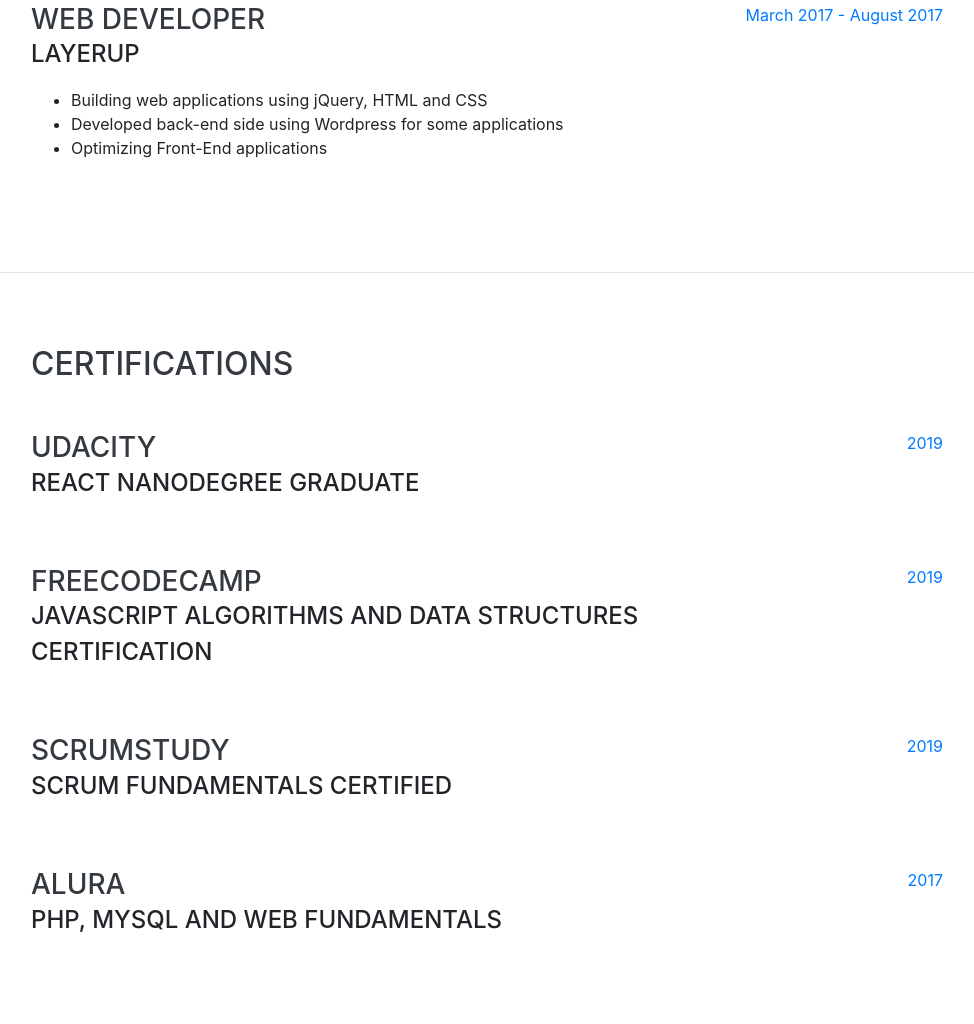
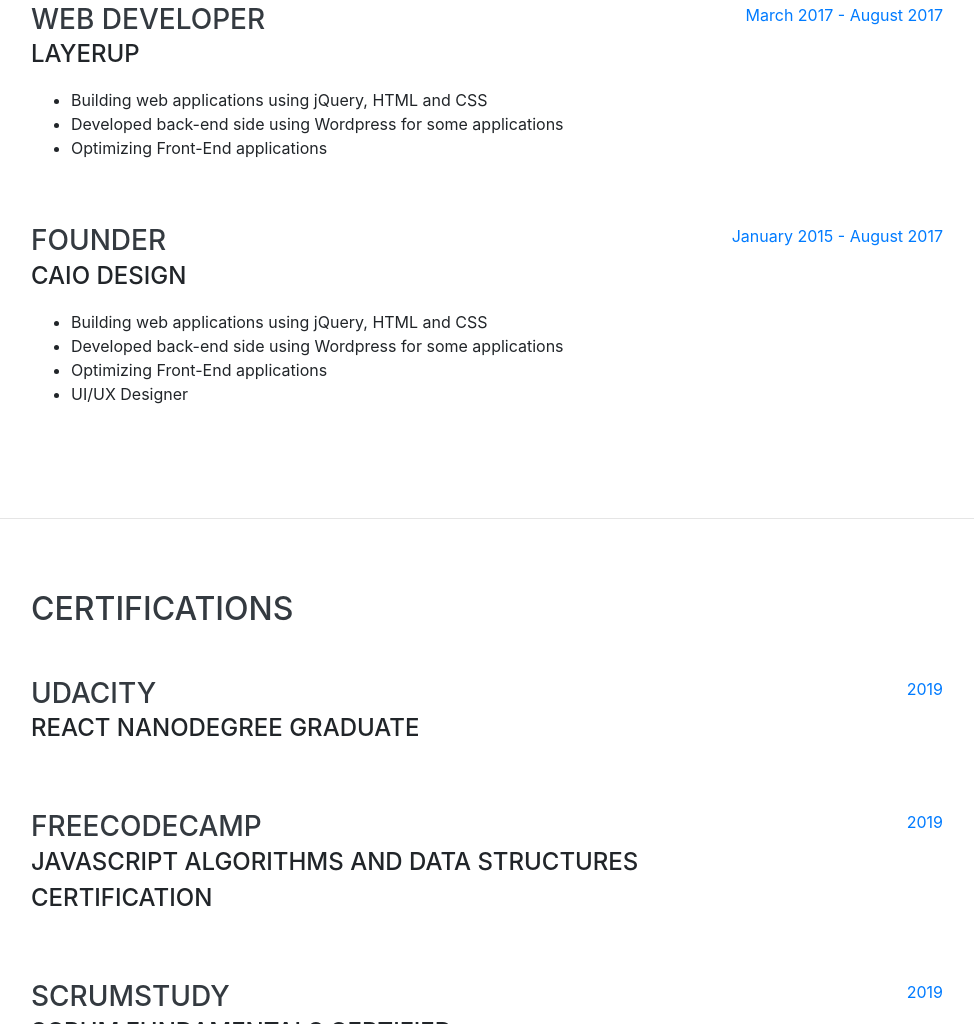
Before and after one commit to caiodesign/caiodesign.github.io, a website with bundled scripts: page index.html in a window 1280 px wide. Shown: the part 1448-2472 px from the top of the page, without its empty margins (289-1263 px from the left). Built offline with nearby package versions, Linux system fonts and the light colour scheme; a web font is replaced by a local one.

Commit message:
added founder experience

```diff
--- a/index.html
+++ b/index.html
@@ -180,6 +180,26 @@
             </div>
           </div>
 
+          <div
+            class="resume-item d-flex flex-column flex-md-row justify-content-between mb-5"
+          >
+            <div class="resume-content">
+              <h3 class="mb-0">Founder</h3>
+              <div class="subheading mb-3">Caio Design</div>
+              <p>
+                <ul>
+                  <li>Building web applications using jQuery, HTML and CSS</li>
+                  <li>Developed back-end side using Wordpress for some applications</li>
+                  <li>Optimizing Front-End applications</li>
+                  <li>UI/UX Designer</li>
+                </ul>
+              </p>
+            </div>
+            <div class="resume-date text-md-right">
+              <span class="text-primary">January 2015 - August 2017</span>
+            </div>
+          </div>
+
       </section>
 
       <hr class="m-0" />
```
